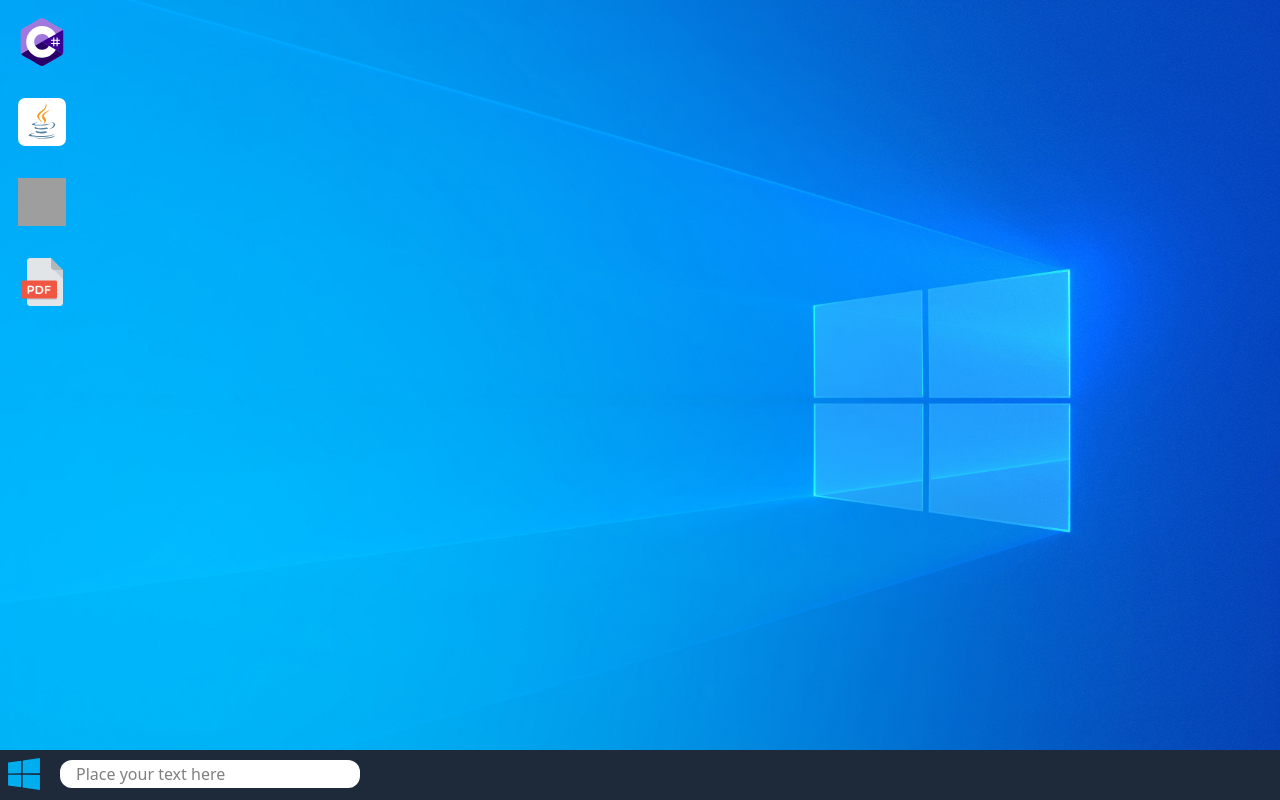
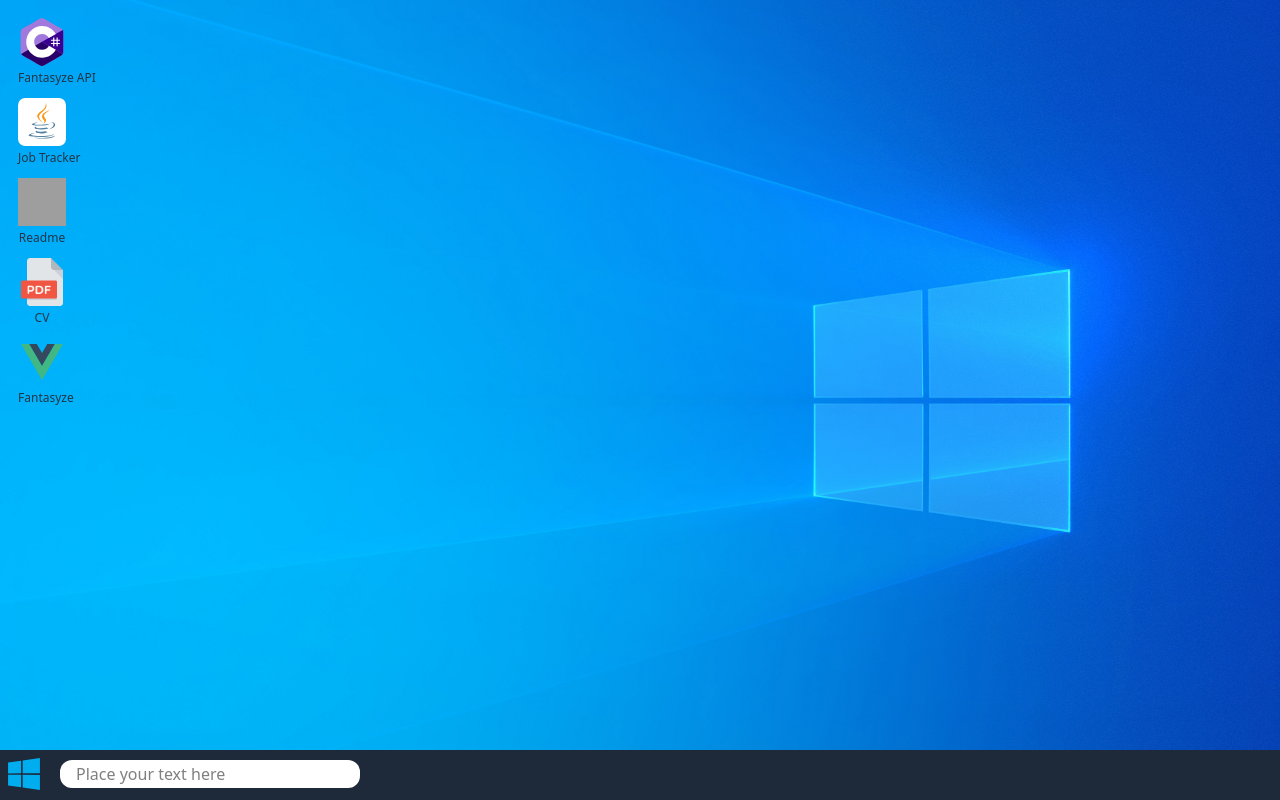
Before and after one commit to iandrei250/portofolio, a React (Vite) app in the folder portofolio/: page / in a window 1280 px wide. Shown: the top 800 px of the page. Built offline with nearby package versions, Linux system fonts and the light colour scheme; grey boxes are pictures that could not be loaded.

Commit message:
added text

```diff
--- a/portofolio/src/components/shared/Icon.tsx
+++ b/portofolio/src/components/shared/Icon.tsx
@@ -1,15 +1,10 @@
 import { useDraggable } from "@dnd-kit/core";
 import { CSS } from "@dnd-kit/utilities";
+import type { IIcon } from "../../utils/types/types";
 
-const Icon = ({
-  iconImage,
-  position,
-}: {
-  iconImage: string;
-  position: { x: number; y: number };
-}) => {
+const Icon = ({ id, iconImage, position, title }: IIcon) => {
   const { attributes, listeners, setNodeRef, transform } = useDraggable({
-    id: `${iconImage}`,
+    id,
   });
   const style = {
     position: "absolute" as const,
@@ -25,7 +20,8 @@ const Icon = ({
       {...listeners}
       {...attributes}
     >
-      <img src={iconImage} alt="icon iage" className="w-[48px] h-[48px]" />
+      <img src={iconImage} alt={`${id} icon`} className="w-[48px] h-[48px]" />
+      <div className="text-center text-xs mt-1">{title}</div>
     </div>
   );
 };
--- a/portofolio/src/pages/HomePage.tsx
+++ b/portofolio/src/pages/HomePage.tsx
@@ -1,30 +1,31 @@
 import "../styles/home.css";
-import cSharpIcon from "../assets/cSharpIcon.svg";
-import fileIcon from "../assets/fileIcon.png";
-import javaIcon from "../assets/javaIcon.svg";
-import pdfIcon from "../assets/pdfIcon.png";
 import Icon from "../components/shared/Icon";
 import { closestCenter, DndContext } from "@dnd-kit/core";
 import { useState } from "react";
 import { handleDragEnd } from "../utils/dragHelpers";
+import { icons } from "../utils/constants";
 
 const HomePage = () => {
-  const iconImages = [cSharpIcon, javaIcon, fileIcon, pdfIcon];
-
   const [positions, setPositions] = useState(() =>
-    iconImages.map((_, i) => ({ x: 10, y: 10 + i * 80 }))
+    icons.map((_, i) => ({ x: 10, y: 10 + i * 80 }))
   );
 
   return (
     <DndContext
       collisionDetection={closestCenter}
       onDragEnd={(event) => {
-        handleDragEnd(event, iconImages, setPositions);
+        handleDragEnd(event, setPositions);
       }}
     >
       <div className="home w-svw h-svh p-2 relative">
-        {iconImages.map((iconImage, index) => (
-          <Icon key={index} iconImage={iconImage} position={positions[index]} />
+        {icons.map((iconImage, index) => (
+          <Icon
+            key={iconImage.name}
+            id={iconImage.name}
+            iconImage={iconImage.icon}
+            position={positions[index]}
+            title={iconImage.name}
+          />
         ))}
       </div>
     </DndContext>
--- /dev/null
+++ b/portofolio/src/utils/constants.ts
@@ -0,0 +1,28 @@
+import cSharpIcon from "../assets/cSharpIcon.svg";
+import fileIcon from "../assets/fileIcon.png";
+import javaIcon from "../assets/javaIcon.svg";
+import pdfIcon from "../assets/pdfIcon.png";
+import vueIcon from "../assets/vueIcon.svg";
+
+export const icons = [
+  {
+    name: "Fantasyze API",
+    icon: cSharpIcon,
+  },
+  {
+    name: "Job Tracker",
+    icon: javaIcon,
+  },
+  {
+    name: "Readme",
+    icon: fileIcon,
+  },
+  {
+    name: "CV",
+    icon: pdfIcon,
+  },
+  {
+    name: "Fantasyze",
+    icon: vueIcon,
+  },
+];
--- a/portofolio/src/utils/dragHelpers.ts
+++ b/portofolio/src/utils/dragHelpers.ts
@@ -1,13 +1,13 @@
 import type { DragEndEvent } from "@dnd-kit/core";
+import { icons } from "./constants";
 
 export const handleDragEnd = (
   event: DragEndEvent,
-  iconImages: string[],
   setPositions: React.Dispatch<React.SetStateAction<{ x: number; y: number }[]>>
 ) => {
   const { delta, active } = event;
 
-  const index = iconImages.findIndex((img) => `${img}` === active.id);
+  const index = icons.findIndex((icon) => icon.name === active.id);
   if (index === -1) return;
 
   setPositions((prev) =>
--- /dev/null
+++ b/portofolio/src/utils/types/types.ts
@@ -0,0 +1,6 @@
+export interface IIcon {
+  id: string;
+  iconImage: string;
+  position: { x: number; y: number };
+  title: string;
+}
```
